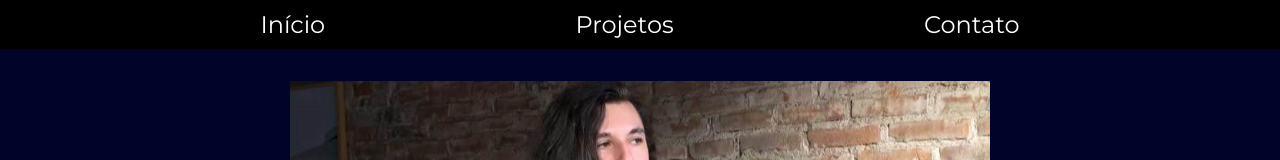
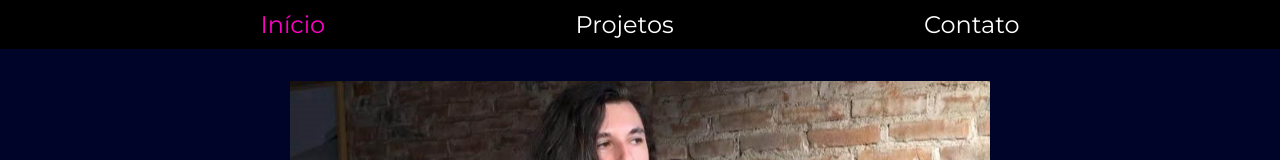
Before and after one commit to nicolasarths/personal-website, a Next.js app: page / in a window 1280 px wide. Shown: the top 160 px of the page. Built offline with nearby package versions, Linux system fonts and the light colour scheme; a web font is replaced by a local one.

Commit message:
fix homepage link in navbar

```diff
--- a/src/data/navOptions.js
+++ b/src/data/navOptions.js
@@ -1,6 +1,6 @@
 export const navOptions = [
     {
-      href: "/pt-br",
+      href: "/",
       text: "Início",
     },
     {
```
